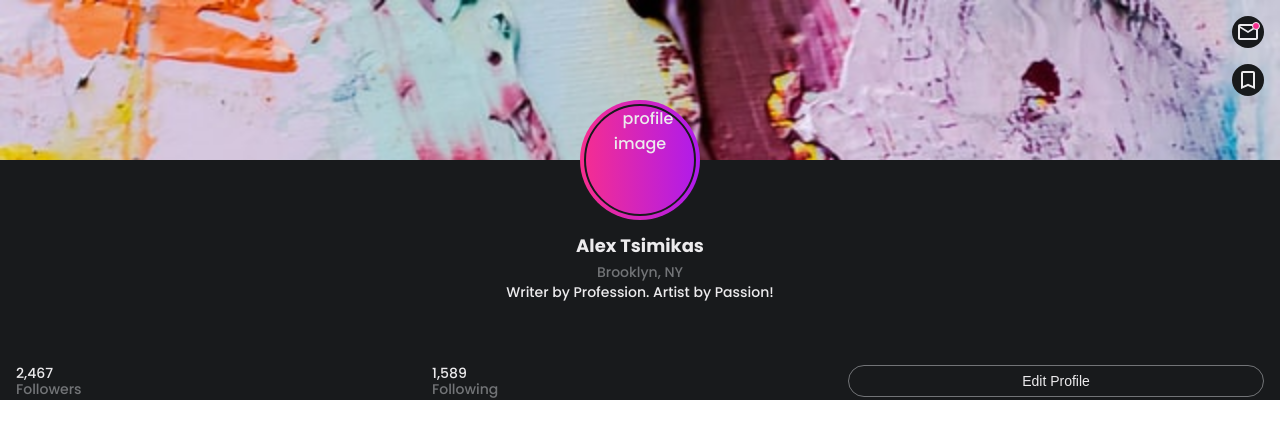
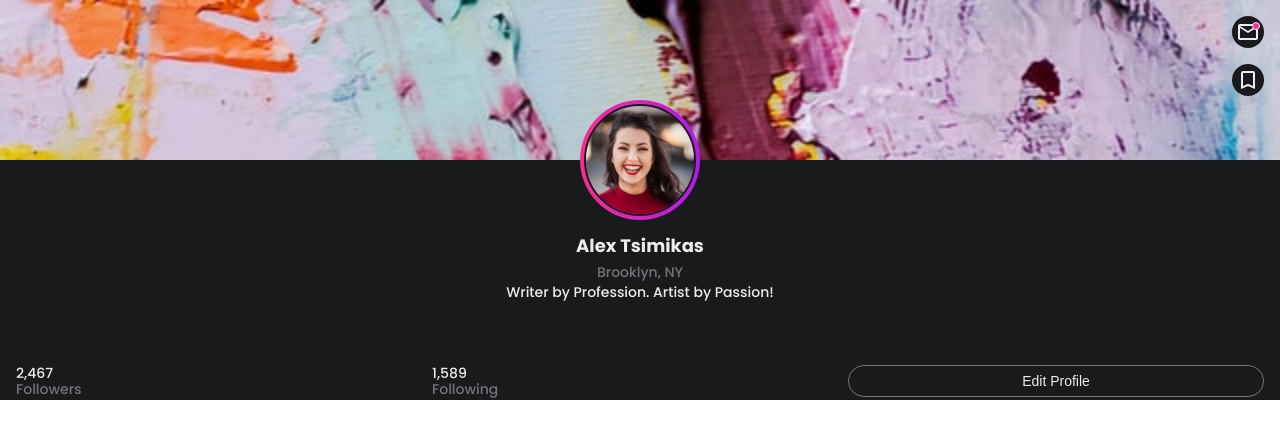
Before and after one commit to MathiasHobler/social-app, a plain HTML site: page components/html/profile.html in a window 1280 px wide. Drawn offline with Linux system fonts and the light colour scheme; the site is published under a folder, as on GitHub Pages, so addresses that start at the root find nothing.

Commit message:
move images to assets folder

```diff
--- a/components/html/profile.html
+++ b/components/html/profile.html
@@ -13,7 +13,7 @@
     <header class="profile-header">
       <img
         class="profile-header--bg-img"
-        src="../jene-stephaniuk--MCrF6hnojU-unsplash.jpg"
+        src="../assets/jene-stephaniuk--MCrF6hnojU-unsplash.jpg"
         alt="Profile Banner"
         aria-hidden="true"
       />
@@ -36,10 +36,7 @@
       <section class="profile-header--data">
         <div class="profile-header--profile-img-border">
           <div class="profile-header--profile-img">
-            <img
-              src="/social-app/components/profile-pic.jpeg"
-              alt="profile image"
-            />
+            <img src="../assets/profile-pic.jpeg" alt="profile image" />
           </div>
         </div>
         <h1>Alex Tsimikas</h1>
```
Also changed, not shown: components/assets/jene-stephaniuk--MCrF6hnojU-unsplash.jpg (renamed from components/jene-stephaniuk--MCrF6hnojU-unsplash.jpg), components/assets/profile-pic.jpeg (renamed from components/profile-pic.jpeg).
